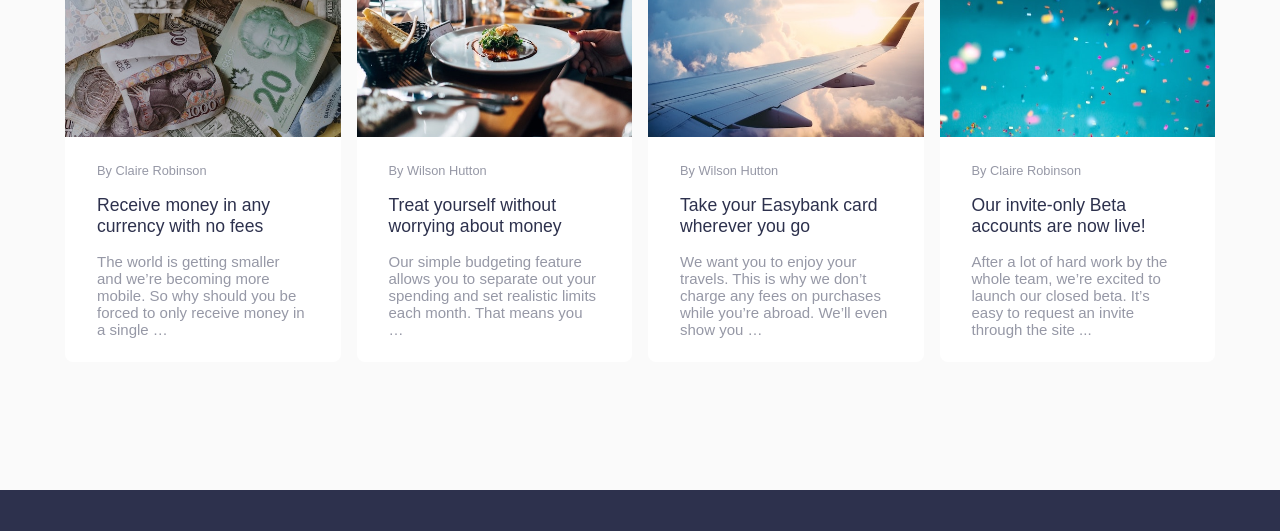
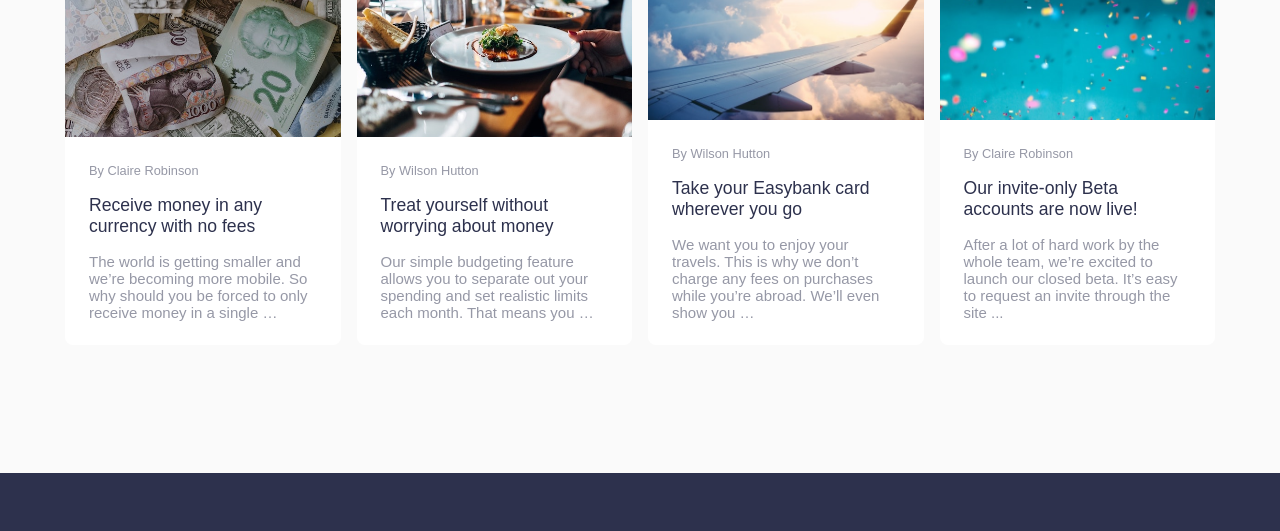
Before and after one commit to ParthKanojiya/Easybank-Landing-Page, a plain HTML site: page index.html in a window 1280 px wide. Shown: the part 1688-2219 px from the top of the page. Drawn offline with Linux system fonts and the light colour scheme.

Commit message:
Update style.css

```diff
--- a/style.css
+++ b/style.css
@@ -257,7 +257,7 @@ a {
 }
 
 .article-title {
-    padding: 0 2rem;
+    padding: 0 1.5rem;
     margin-top: 1.5rem;
     margin-bottom: 1.5rem;
 }
```
